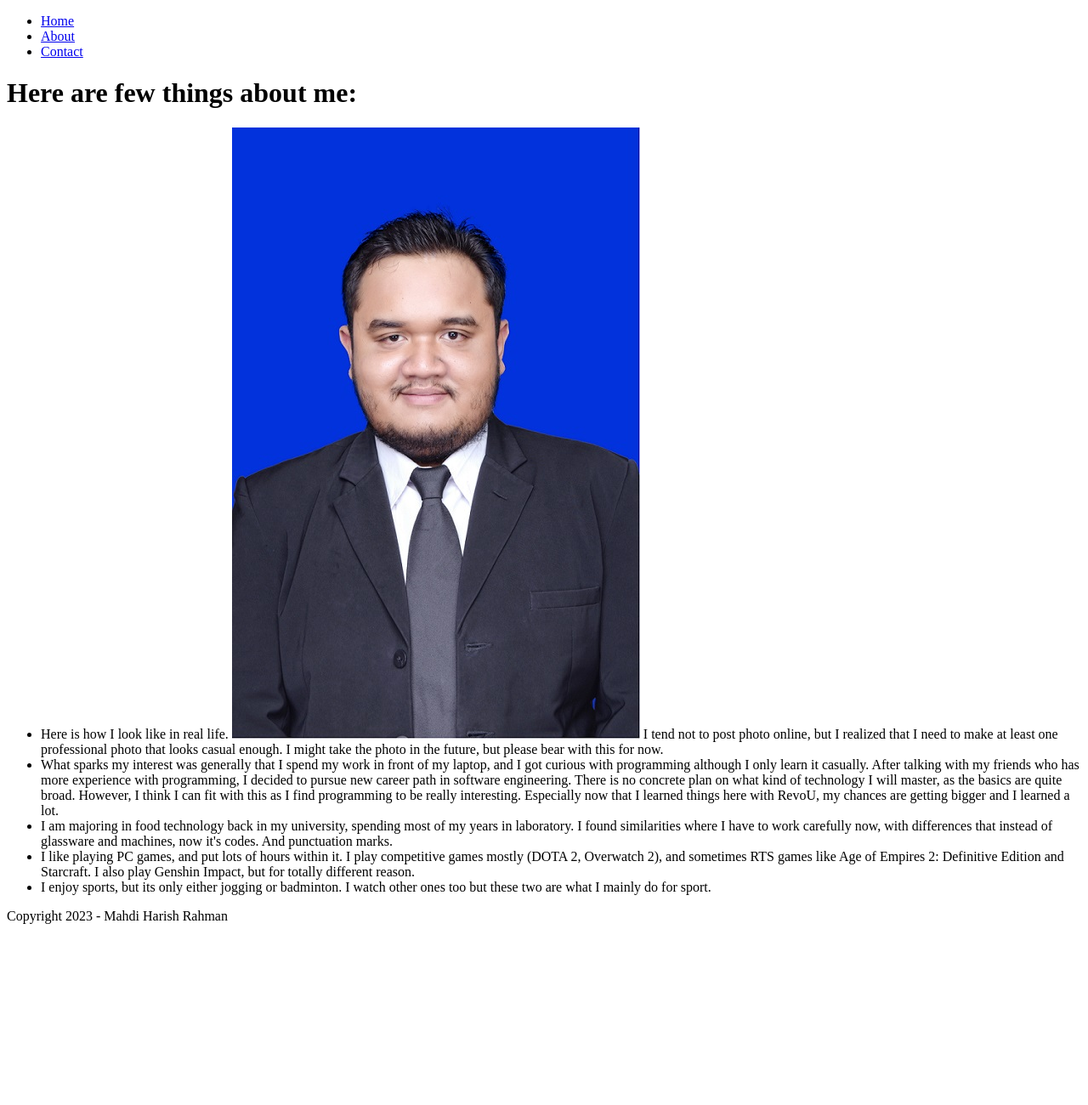
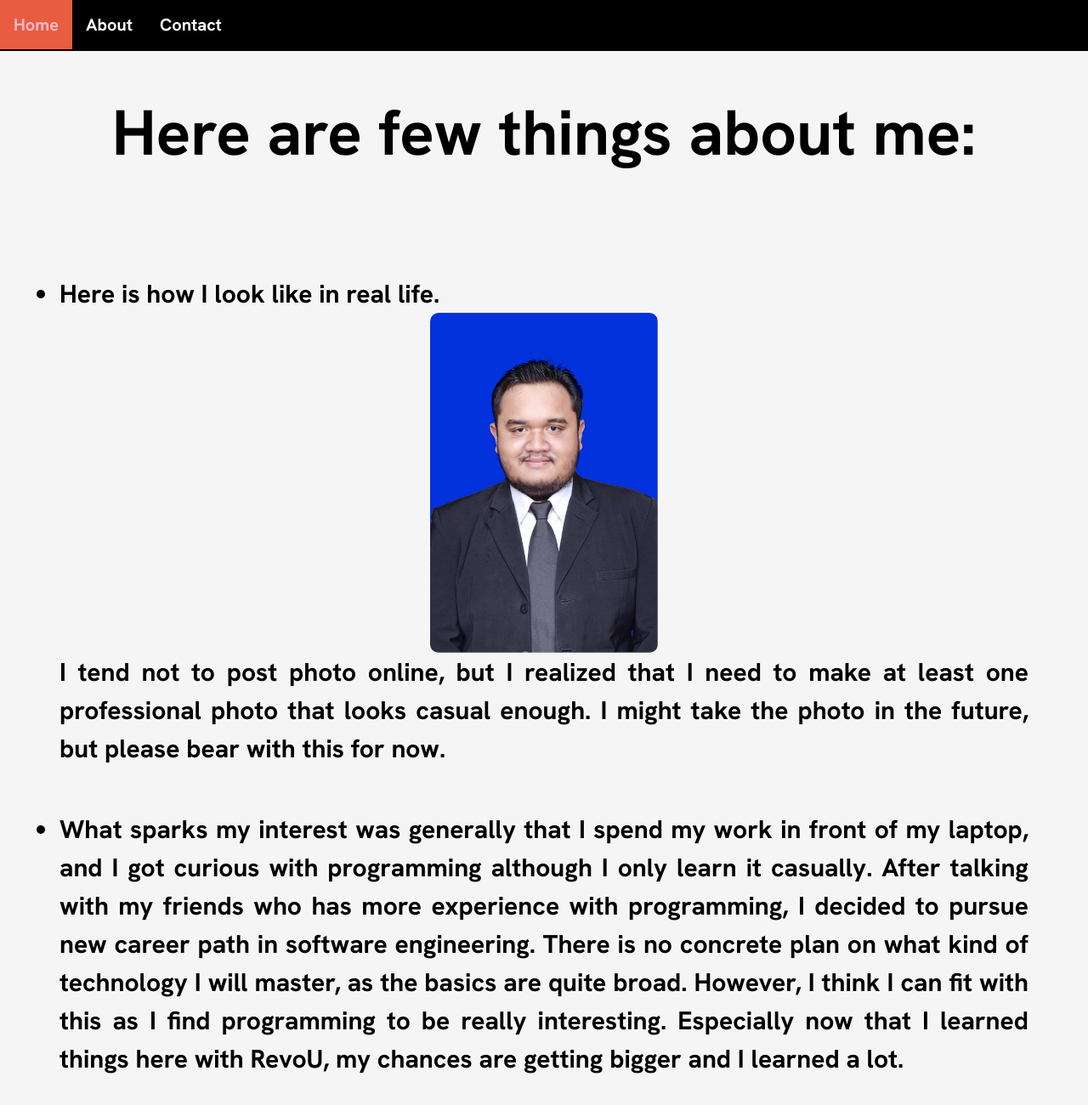
Before and after one commit to revou-fsse-1/w1-my-personal-website-mahdiharish, a plain HTML site: page About/index.html in a window 1280 px wide. Shown: the top 1300 px of the page at 85% size. Before the commit the page ends 1103 px from the top, so only its background shows below. Drawn offline with Linux system fonts and the light colour scheme.

Commit message:
add css files for all pages

```diff
--- a/About/index.html
+++ b/About/index.html
@@ -5,40 +5,42 @@
     <meta http-equiv="X-UA-Compatible" content="IE=edge">
     <meta name="viewport" content="width=device-width, initial-scale=1.0">
     <meta name="description" content="Personal Website">
+    <link rel="stylesheet" href="/index.css" />
+    <link rel="preconnect" href="https://fonts.googleapis.com">
+    <link rel="preconnect" href="https://fonts.gstatic.com" crossorigin>
+    <link href="https://fonts.googleapis.com/css2?family=Hanken+Grotesk:wght@700&display=swap" rel="stylesheet">
     <title>About Mahdi Harish R</title>
 </head>
 <body>
-    <nav>
-        <ul>
-            <li><a href="/index.html">Home</a></li>
-            <li><a href="/About/index.html">About</a></li>
-            <li><a href="/Contact/index.html">Contact</a></li>
-        </ul>
-    </nav>
     <header>
-        <h1>Here are few things about me:</h1>
+        <div class="navigation">
+            <a class="home" href="/index.html">Home</a>
+            <a class="about" href="/About/index.html">About</a>
+            <a class="contact" href="/Contact/index.html">Contact</a>
+        </div>
     </header>
     <main>
-        <ul>
-            <li>Here is how I look like in real life.
-                <img src="/assets/mahdi.jpg" alt="My professional portrait">
+        <h1>Here are few things about me:</h1>
+        <ul class="explanation">
+            <li class="first-li">Here is how I look like in real life.
+                <img class="portrait" src="/assets/mahdi.jpg" alt="My professional portrait">
                 I tend not to post photo online, but I realized that I need to make at least one professional photo that looks casual enough.
                 I might take the photo in the future, but please bear with this for now.
             </li>
-            <li>
+            <li class="second-li">
                 What sparks my interest was generally that I spend my work in front of my laptop, and I got curious with programming although I only learn it casually.
                 After talking with my friends who has more experience with programming, I decided to pursue new career path in software engineering.
                 There is no concrete plan on what kind of technology I will master, as the basics are quite broad. However, I think I can fit with this as I find programming to be really interesting.
                 Especially now that I learned things here with RevoU, my chances are getting bigger and I learned a lot.
             </li>
-            <li>
+            <li class="third-li">
                 I am majoring in food technology back in my university, spending most of my years in laboratory.
                 I found similarities where I have to work carefully now, with differences that instead of glassware and machines, now it's codes. And punctuation marks.
             </li>
-            <li>
+            <li class="fourth-li">
                 I like playing PC games, and put lots of hours within it. I play competitive games mostly (DOTA 2, Overwatch 2), and sometimes RTS games like Age of Empires 2: Definitive Edition and Starcraft. I also play Genshin Impact, but for totally different reason.
             </li>
-            <li>
+            <li class="fifth-li">
                 I enjoy sports, but its only either jogging or badminton. I watch other ones too but these two are what I mainly do for sport.
             </li>
         </ul>
--- a/index.css
+++ b/index.css
@@ -0,0 +1,183 @@
+/*
+  1. Use a more-intuitive box-sizing model.
+*/
+*, *::before, *::after {
+    box-sizing: border-box;
+  }
+  /*
+    2. Remove default margin
+  */
+  * {
+    margin: 0;
+    font-family: 'Hanken Grotesk', sans-serif;
+  }
+  /*
+    3. Allow percentage-based heights in the application
+  */
+  html, body {
+    height: 100%;
+    background-color: whitesmoke;
+    scroll-behavior: smooth;
+  }
+
+  body {
+    line-height: 1.5;
+    -webkit-font-smoothing: antialiased;
+    padding-top: 60px;
+  }
+  /*
+    6. Improve media defaults
+  */
+  img, picture, video, canvas, svg {
+    display: block;
+    max-width: 100%;
+  }
+  /*
+    7. Remove built-in form typography styles
+  */
+  input, button, textarea, select {
+    font: inherit;
+  }
+  /*
+    8. Avoid text overflows
+  */
+  p, h1, h2, h3, h4, h5, h6 {
+    overflow-wrap: break-word;
+  }
+
+.navigation {
+    background-color: black;
+    overflow: hidden;
+    position: fixed;
+    top: 0;
+    left: 0;
+    width: 100%;
+    height: 60px;
+}
+
+.navigation a {
+    float: left;
+    color: white;
+    text-align: center;
+    padding: 14px 16px;
+    text-decoration: none;
+    font-size: 20px;
+    font-weight: 900;
+  }
+
+  .navigation a:hover {
+    background-color: #e85c41;
+    color: #fcbac6;
+  }
+
+  .navigation a.about:hover {
+    background-color: #f6e25c;
+    color: #fcbac6;
+  }
+
+  .navigation a.contact:hover {
+    background-color: #1f458e;
+    color: #fcbac6;
+  }
+
+  main {
+    text-align: justify;
+  }
+
+    footer {
+    position: relative;
+    left: 0;
+    bottom: 0;
+    width: 100%;
+    background-color: black;
+    color: #E4EAEF;
+    text-align: center;
+  }
+
+
+  h1 {
+    padding: 40px;
+    font-size: 75px;
+    text-align: center;
+  }
+
+  .short-intro {
+    font-size: 39px;
+    padding: 50px;
+  }
+
+  .vulture {
+    height: 600px;
+    width: 1000px;
+    margin: auto;
+  }
+
+  figcaption {
+    font-size: 35px;
+    text-align: center;
+    padding: 20px;
+  }
+
+  .explanation {
+    font-size: 30px;
+    justify-content: left;
+    padding: 50px;
+    margin: 20px;
+  }
+
+  .first-li {
+    margin-bottom: 50px;
+  }
+
+  .second-li {
+    margin-bottom: 50px;
+  }
+
+  .third-li {
+    margin-bottom: 50px;
+  }
+  .fourth-li {
+    margin-bottom: 50px;
+  }
+  .fifth-li {
+    margin-bottom: 50px;
+  }
+
+  .portrait {
+    height: 400px;
+    width: auto;
+    margin: auto;
+    border-radius: 10px;
+  }
+
+  .contact-info {
+    text-align: center;
+    padding: 50px;
+  }
+
+  .contact-details {
+    text-align: center;
+    font-size: 50px;
+    padding: 50px;
+    line-height: auto;
+  }
+
+  .linkedin a:hover {
+    background-color: #fcbac6;
+    color: black;
+  }
+
+  .github a:hover {
+    background-color: #f6e25c;
+    color: black;
+  }
+
+  .instagram a:hover {
+    background-color: #e85c41;
+    color: black;
+  }
+
+  .twitter a:hover {
+    background-color: #1f458e;
+    color: black;
+  }
```
Also changed, not shown: Contact/index.html (+18 -19 lines), index.html (+15 -11 lines).
